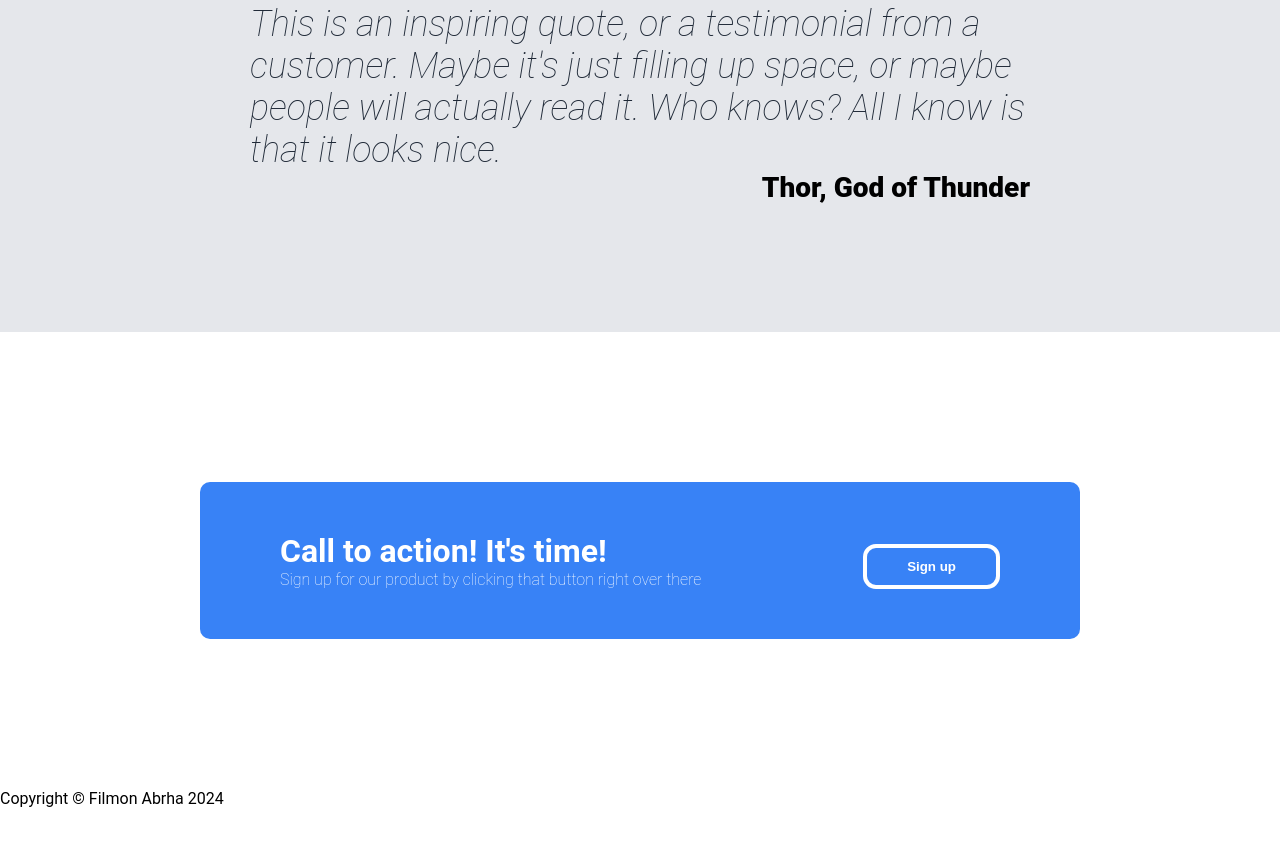
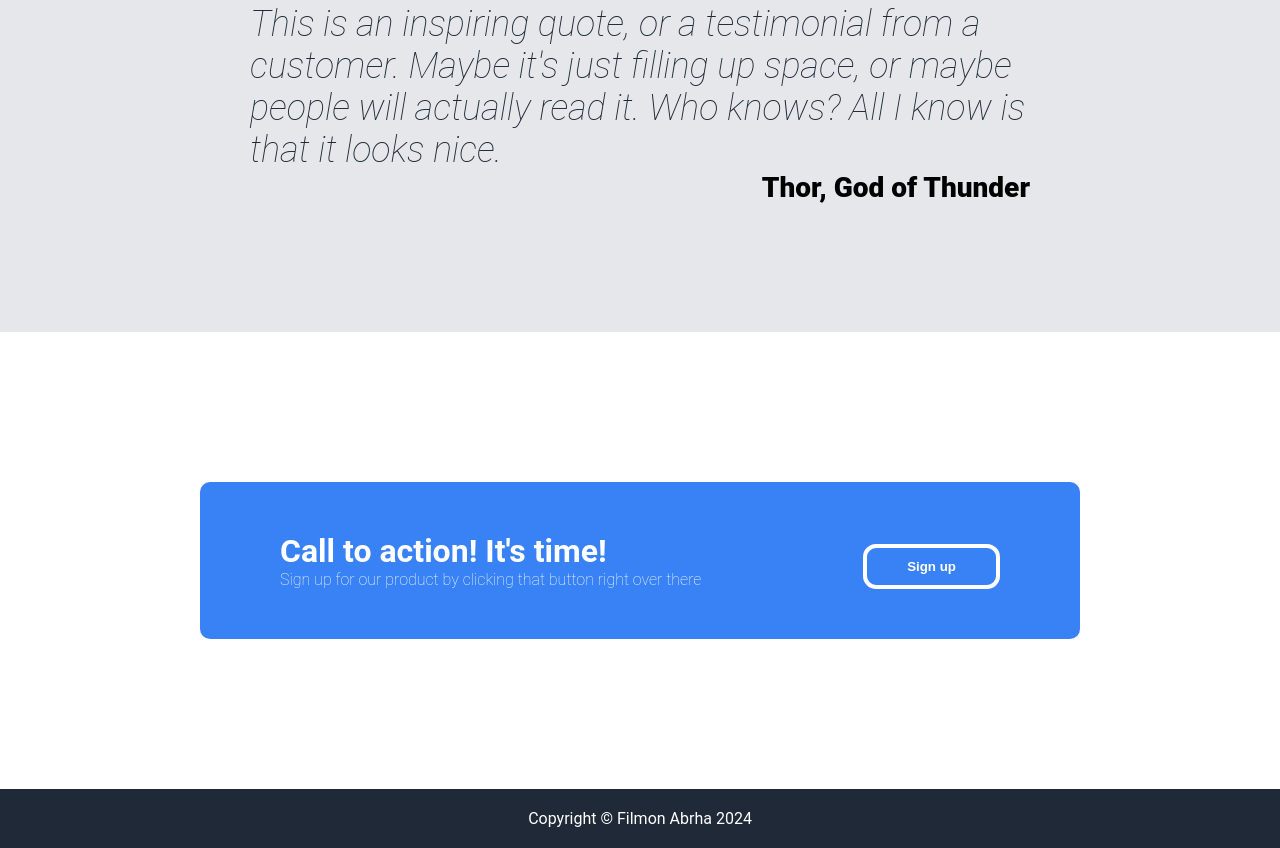
Before and after one commit to Wedi-Nachew/landing-pag01, a plain HTML site: page index.html in a window 1280 px wide. Shown: the part 1160-2008 px from the top of the page. Before the commit the page ends 1968 px from the top, so only its background shows below. Drawn offline with Linux system fonts and the light colour scheme.

Commit message:
Style the footer section

```diff
--- a/style.css
+++ b/style.css
@@ -174,3 +174,13 @@ a,
     color: #fff;
     font-weight: 700;
 }
+
+.footer {
+    padding: 20px 250px;
+    background-color: #1f2937;
+}
+
+.footer p {
+    text-align: center;
+    color: #fff;
+}
```
